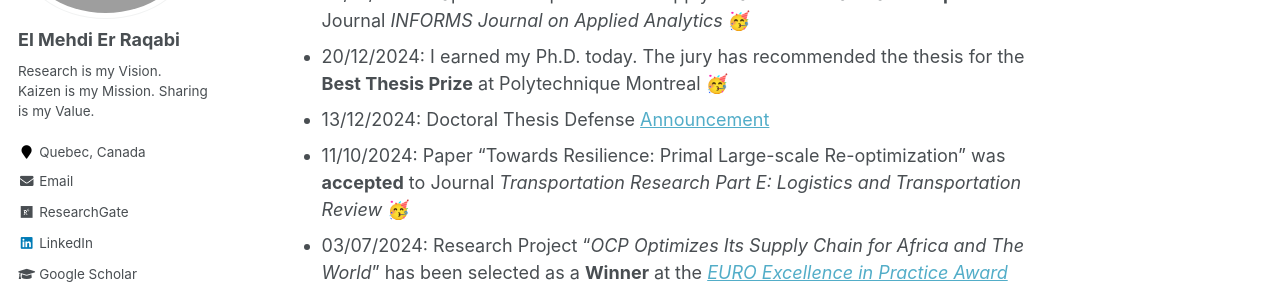
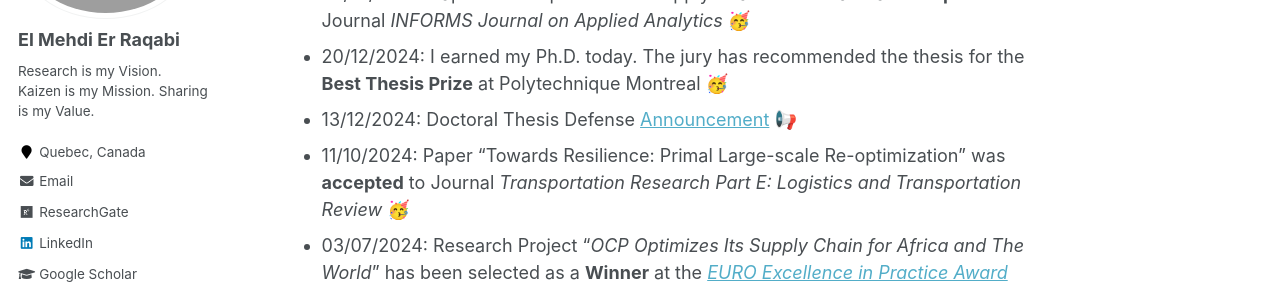
Before and after one commit to RqbMedi/rqbmedi.github.io, a Jekyll site: the page built from _pages/about.md, in a window 1280 px wide and 900 px high, scrolled down 1526 px. Shown: the part 151-439 px from the top of the window. Built offline with Jekyll 4.4.1, drawn with Linux system fonts in a browser that asks for light colours; some web fonts are replaced.

```diff
--- a/_pages/about.md
+++ b/_pages/about.md
@@ -36,7 +36,7 @@ News
 - 01/02/2025: I started my Postdoc at the Georgia Institute of Technology 🚀
 - 22/01/2025: Paper "OCP Optimizes Its Supply Chain for Africa" was **accepted** to Journal *INFORMS Journal on Applied Analytics* 🥳
 - 20/12/2024: I earned my Ph.D. today. The jury has recommended the thesis for the **Best Thesis Prize** at Polytechnique Montreal 🥳
-- 13/12/2024: Doctoral Thesis Defense [Announcement](https://www.polymtl.ca/calendrier/evenements/soutenance-de-these-de-doctorat-el-mehdi-er-raqabi-mathematiques)
+- 13/12/2024: Doctoral Thesis Defense [Announcement](https://www.polymtl.ca/calendrier/evenements/soutenance-de-these-de-doctorat-el-mehdi-er-raqabi-mathematiques) 📢
 - 11/10/2024: Paper "Towards Resilience: Primal Large-scale Re-optimization" was **accepted** to Journal *Transportation Research Part E: Logistics and Transportation Review* 🥳
 - 03/07/2024: Research Project "*OCP Optimizes Its Supply Chain for Africa and The World*" has been selected as a **Winner** at the [*EURO Excellence in Practice Award 2024*](https://www.euro-online.org/web/pages/1667/previous-finalists-and-winners) 🎉
 
```
